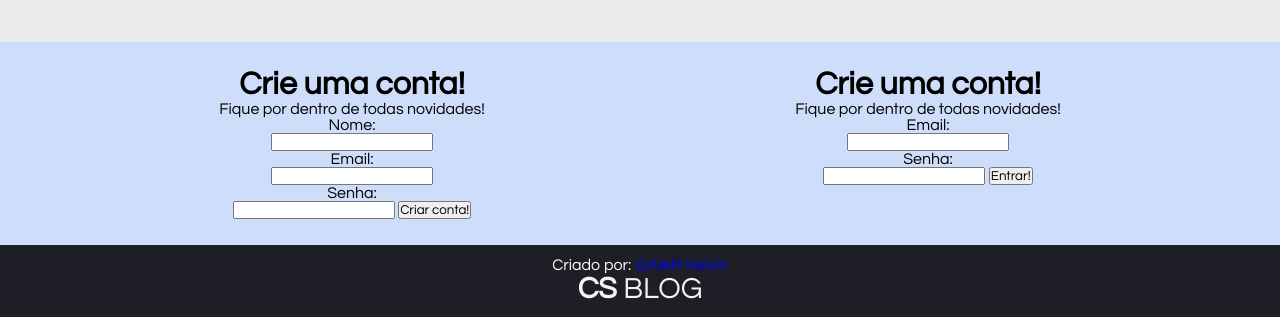
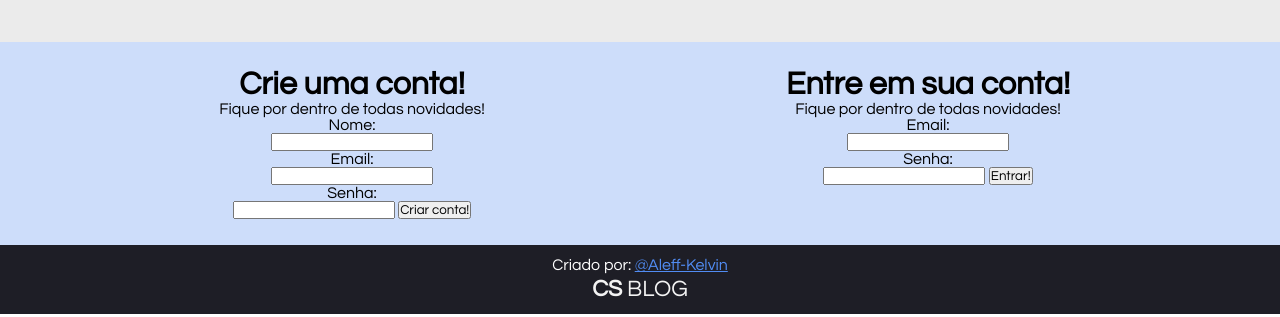
Before and after one commit to Aleff-Kelvin/csforum, a plain HTML site: page index.html in a window 1280 px wide. Shown: the part 1999-2316 px from the top of the page. Drawn offline with Linux system fonts and the light colour scheme.

Commit message:
atualizando a home

```diff
--- a/assets/css/estilo.css
+++ b/assets/css/estilo.css
@@ -376,3 +376,19 @@ ___________________________________________ */
     background: #1e1e26;
     color: #fff;
 }
+
+.a-git{
+    color: #518cf3;
+    text-decoration: underline;
+}
+
+.align-logo{
+    width: 100%;
+    /* border-top: 2px solid #f3f3f3; */
+    padding-top: 2px;
+    margin-top: 2px;
+}
+
+.align-logo .logo{
+    font-size: 23px;
+}
--- a/index.html
+++ b/index.html
@@ -138,7 +138,7 @@
                 </form>
 
                 <form action="">
-                    <h1>Crie uma conta!</h1>
+                    <h1>Entre em sua conta!</h1>
                     <p>Fique por dentro de todas novidades!</p>
 
                     <p>Email:</p>
@@ -155,8 +155,11 @@
 
     <div class="footer">
         <div class="container align-footer">
-            <p>Criado por: <a href="#">@Aleff-Kelvin</a></p>
-            <a href="#" class="logo"><span>CS</span> Blog</a>
+            <p>Criado por: <a href="#" class="a-git">@Aleff-Kelvin</a></p>
+
+            <div class="align-logo">
+                <a href="#" class="logo"><span>CS</span> Blog</a>
+            </div>
         </div>
     </div>
 </body>
```
